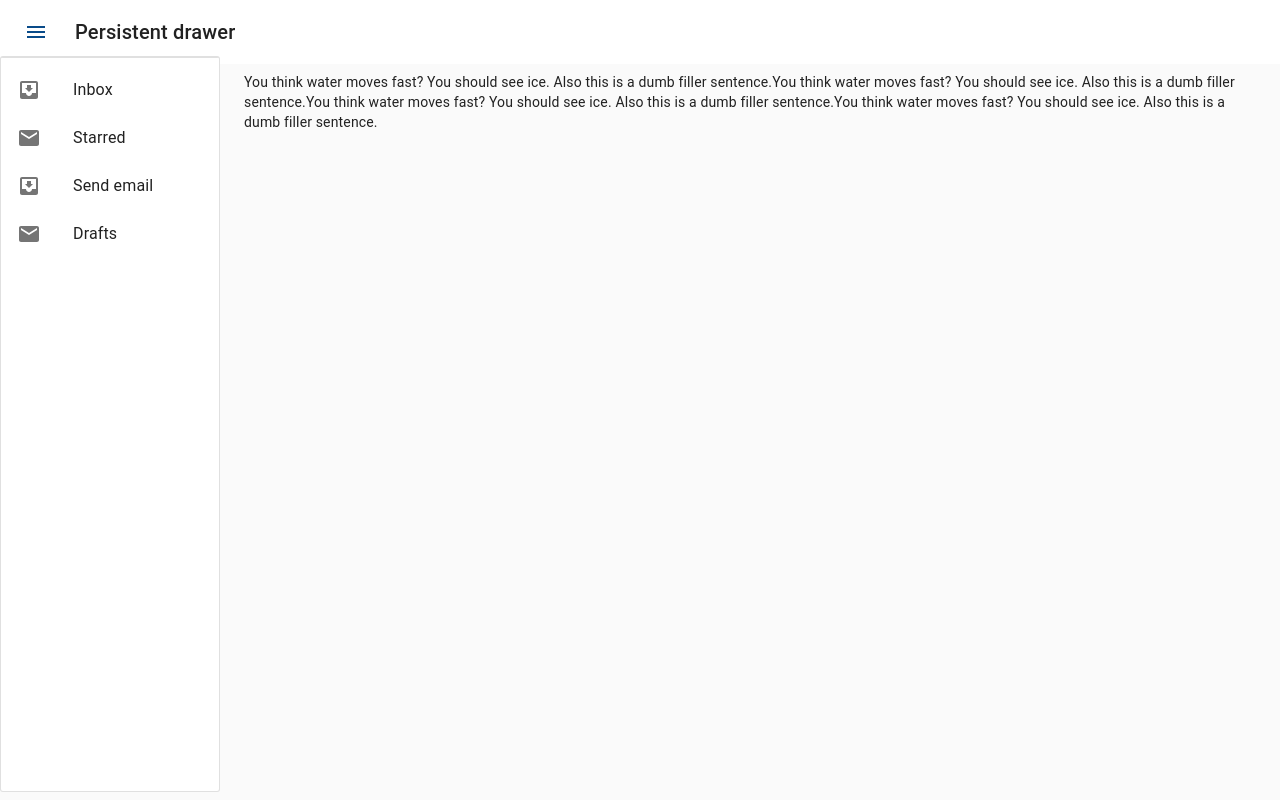
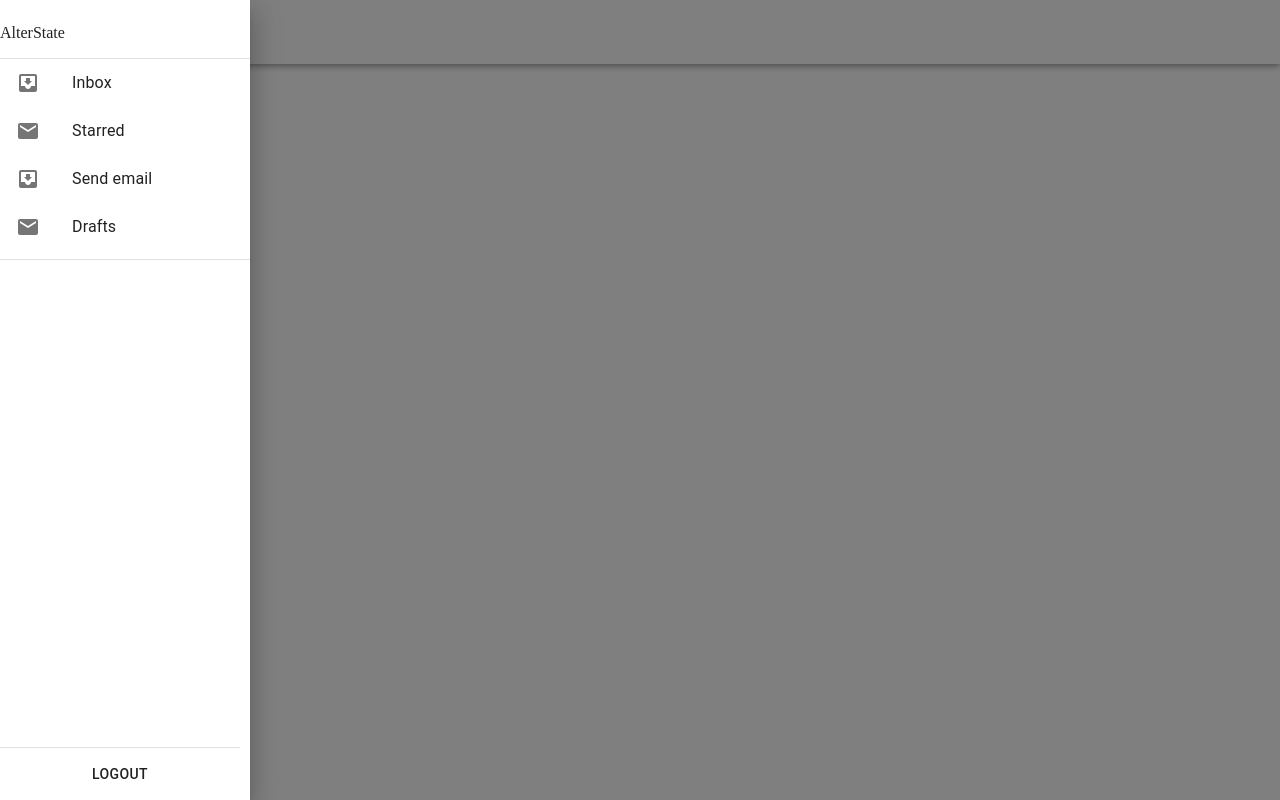
Before and after one commit to lucascs20182/alterstatus, a React (Vite) app: page /home in a window 1280 px wide. Both pictures are taken after a click on the button "open drawer". Built offline with nearby package versions, Linux system fonts and the light colour scheme.

Commit message:
Home e Login atualizado

```diff
--- a/src/pages/home/Home.jsx
+++ b/src/pages/home/Home.jsx
@@ -1,174 +1,130 @@
 import React from 'react';
+import alterstateLogo from '../../assets/alterstate_logo.png'
+
 import clsx from 'clsx';
-import { makeStyles, useTheme } from '@material-ui/core/styles';
-import Drawer from '@material-ui/core/Drawer';
-import CssBaseline from '@material-ui/core/CssBaseline';
+import { makeStyles } from '@material-ui/core/styles';
 import AppBar from '@material-ui/core/AppBar';
 import Toolbar from '@material-ui/core/Toolbar';
-import List from '@material-ui/core/List';
 import Typography from '@material-ui/core/Typography';
-import Divider from '@material-ui/core/Divider';
 import IconButton from '@material-ui/core/IconButton';
 import MenuIcon from '@material-ui/icons/Menu';
+import Drawer from '@material-ui/core/Drawer';
+import Button from '@material-ui/core/Button';
+import List from '@material-ui/core/List';
+import Divider from '@material-ui/core/Divider';
 import ListItem from '@material-ui/core/ListItem';
 import ListItemIcon from '@material-ui/core/ListItemIcon';
 import ListItemText from '@material-ui/core/ListItemText';
 import InboxIcon from '@material-ui/icons/MoveToInbox';
 import MailIcon from '@material-ui/icons/Mail';
 
-const drawerWidth = 220;
+const drawerWidth = 240;
 
-const useStyles = makeStyles((theme) => ({
-  appFrame: {
-    zIndex: 1,
-    overflow: "hidden",
-    height: "100vh"
+const useStyles = makeStyles({
+  list: {
+    width: 250,
   },
 
-  appBar: {
-    position: "fixed",
-    width: "100%",
-    zIndex: 1200,
+  fullList: {
+    width: 'auto',
   },
 
-  menuButton: {
-    marginLeft: 12,
-    marginRight: 15
+  logoutContainer: {
+    marginTop: "auto",
+    paddingBottom: "0",
+    position: "fixed",
+    width: drawerWidth,
+    bottom: 0
   },
 
-  drawerPaper: {
-    position: "fixed",
-    width: drawerWidth,
-    borderRadius: 3,
-    top: theme.spacing(7),
-    height: `calc(100% - ${theme.spacing(8)}px)`
-  },
+  img: {
+    width: "120px",
+    height: "30px",
+    marginTop: "6px",
+    alignItems: "center",
+    justifyContent: "center",
+  }
+});
 
-  drawerContent: {
-    overflow: "auto",
-    display: "flex",
-    flexDirection: "column"
-  },
+export default function TemporaryDrawer() {
+  const classes = useStyles();
+  const [state, setState] = React.useState({
+    top: false,
+    left: false,
+    bottom: false,
+    right: false,
+  });
 
-  contentWrapper: {
-    overflow: "auto",
-    position: "fixed",
-    top: theme.spacing(6),
-    height: "calc(100% - 64px)", // Subtract width of header
-    backgroundColor: theme.palette.background.default,
-    transition: theme.transitions.create("margin", {
-      easing: theme.transitions.easing.sharp,
-      duration: theme.transitions.duration.leavingScreen
-    })
+  const toggleDrawer = (anchor, open) => (event) => {
+    if (event.type === 'keydown' && (event.key === 'Tab' || event.key === 'Shift')) {
+      return;
+    }
 
-  },
-
-  "content-left": {
-    marginLeft: drawerWidth
-  },
-
-  contentShift: {
-    transition: theme.transitions.create("margin", {
-      easing: theme.transitions.easing.easeOut,
-      duration: theme.transitions.duration.enteringScreen
-    })
-  },
-
-  content: {
-    padding: theme.spacing(3)
-
-  },
-}));
-
-export default function PersistentDrawerLeft() {
-  const classes = useStyles();
-  const theme = useTheme();
-  const [open, setOpen] = React.useState(false);
-
-  const handleDrawerOpen = () => {
-    setOpen(!open);
+    setState({ ...state, [anchor]: open });
   };
 
+  const list = (anchor) => (
+    <div
+      className={clsx(classes.list, {
+        [classes.fullList]: anchor === 'top' || anchor === 'bottom',
+      })}
+      role="presentation"
+      onClick={toggleDrawer(anchor, false)}
+      onKeyDown={toggleDrawer(anchor, false)}
+    >
+    </div>
+  );
+
   return (
-    <div className={classes.root}>
-      <CssBaseline />
+    <div>
+      {['left'].map((anchor) => (
+        <React.Fragment key={anchor}>
           <AppBar
-        elevation={0}
-        className={clsx(classes.appBar, {
-          [classes.appBarShift]: open,
-        })}
+            position="fixed"
           >
-        <Toolbar disableGutters={true}>
+            <Toolbar>
               <IconButton
                 color="secondary"
                 aria-label="open drawer"
-            onClick={handleDrawerOpen}
+                size='medium'
+                onClick={toggleDrawer(anchor, true)}
+                anchor="left"
                 edge="start"
-            className={clsx(classes.menuButton, open && classes.hide)}
               >
                 <MenuIcon />
               </IconButton>
               <Typography variant="h6" noWrap>
-            Persistent drawer
+                <img src={alterstateLogo} className={classes.img}/>
               </Typography>
             </Toolbar>
           </AppBar>
-      <Drawer
-        className={classes.drawer}
-        variant="persistent"
-        anchor="left"
-        open={open}
-        elevation={0}
-        PaperProps={{
-          variant: "outlined"
-        }}
-        classes={{
-          paper: classes.drawerPaper,
-        }}
-      >
-        <div className={classes.drawerHeader}>
-        </div>
+          <Button onClick={toggleDrawer(anchor, true)}>{anchor}</Button>
+          <Drawer anchor={anchor} open={state[anchor]} onClose={toggleDrawer(anchor, false)}>
+            <List className={classes.list}>
+              <p>AlterState</p>
               <Divider />
-        <List>
               {['Inbox', 'Starred', 'Send email', 'Drafts'].map((text, index) => (
                 <ListItem button key={text}>
-              <ListItemIcon>{index % 2 === 0 ? <InboxIcon /> : <MailIcon />}</ListItemIcon>
+                  <ListItemIcon >{index % 2 === 0 ? <InboxIcon /> : <MailIcon />}</ListItemIcon>
                   <ListItemText primary={text} />
                 </ListItem>
               ))}
             </List>
+            <List className={classes.logoutContainer}>
+              <Divider />
+              <ListItem
+                style={{
+                  display: "flex",
+                  justifyContent: "center"
+                }}
+              >
+                <Button>Logout</Button>
+              </ListItem>
+            </List>
+            <Divider />
           </Drawer>
-      <main>
-        <div
-          className={clsx(classes.contentWrapper, {
-          [classes.contentShift]: open,
-          [classes[`content-left`]]: open
-          })} >
-          <div className={classes.content}>
-            <Typography variant="display4">
-              {
-                "You think water moves fast? You should see ice. Also this is a dumb filler sentence."
-              }
-            </Typography>
-            <Typography variant="display4">
-              {
-                "You think water moves fast? You should see ice. Also this is a dumb filler sentence."
-              }
-            </Typography>
-            <Typography variant="display4">
-              {
-                "You think water moves fast? You should see ice. Also this is a dumb filler sentence."
-              }
-            </Typography>
-            <Typography variant="display4">
-              {
-                "You think water moves fast? You should see ice. Also this is a dumb filler sentence."
-              }
-            </Typography>
-          </div>
-        </div>
-
-      </main>
+        </React.Fragment>
+      ))}
     </div>
   );
 }
--- a/src/pages/login/Login.jsx
+++ b/src/pages/login/Login.jsx
@@ -3,8 +3,6 @@ import alterdataLogo from '../../assets/alterdata-logo.svg'
 import alterstateLogo from '../../assets/alterstate_logo.png'
 import Paper from '@material-ui/core/Paper';
 import TextField from '@material-ui/core/TextField';
-import Alert from '@material-ui/lab/Alert';
-import AlertTitle from '@material-ui/lab/AlertTitle';
 import { Link } from 'react-router-dom';
 
 import '../../styles/login.css'
@@ -18,7 +16,7 @@ function Login() {
   return (
     <div className="container">
       <header>
-        <img src={alterdataLogo} />
+        <img src={alterdataLogo} className="image"/>
       </header>
       <div className="box">
         <img src={alterstateLogo} className="logo" />
--- a/src/styles/login.css
+++ b/src/styles/login.css
@@ -12,7 +12,7 @@ header {
   grid-area: header;
 }
 
-img {
+.image {
   width: 167px;
   height: 59px;
 }
```
Lines whose indentation alone changed are shown as unchanged.
